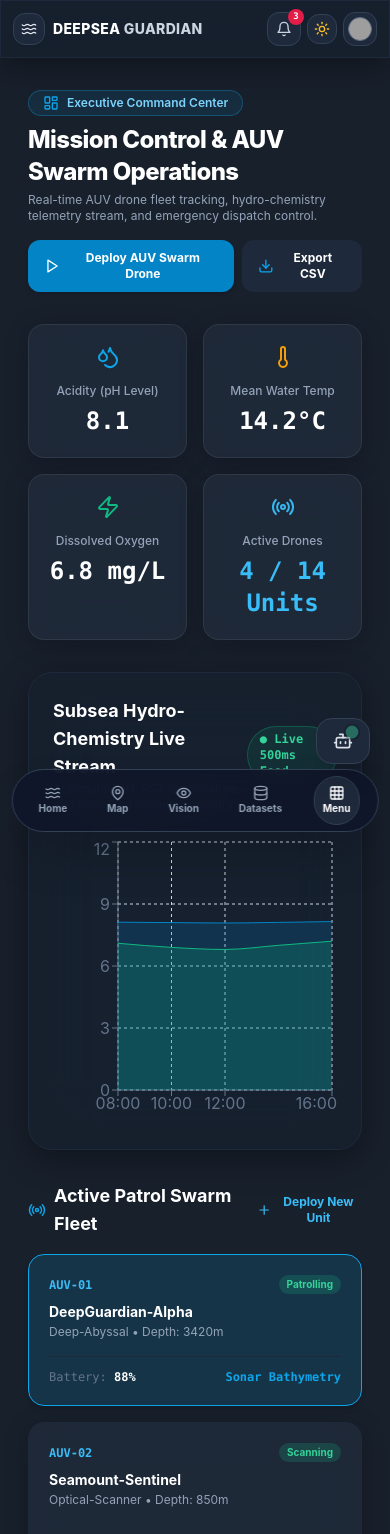
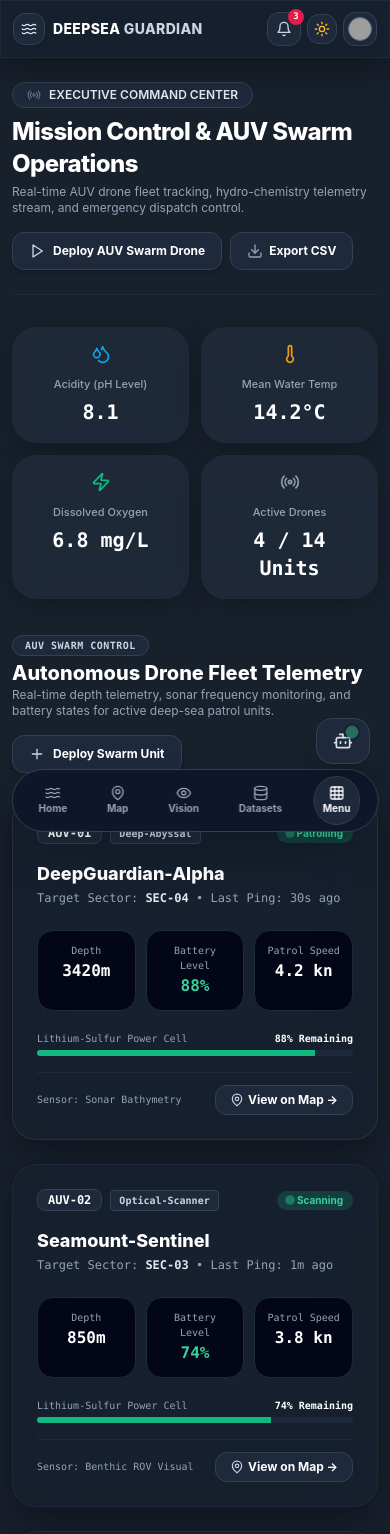
Before and after one commit to aarondeodhar-wq/deepsea-guardian, a Next.js app: page /dashboard in a window 390 px wide. Shown: the top 1534 px of the page. Built offline with nearby package versions, Linux system fonts and the light colour scheme; grey boxes are pictures that could not be loaded.

Commit message:
Upgrade Drone Fleet Telemetry cards with battery progress meters and convert crisis hotlines to matte slate charcoal badges

```diff
--- a/app/dashboard/page.tsx
+++ b/app/dashboard/page.tsx
@@ -17,7 +17,11 @@ import {
   Compass,
   Droplets,
   Thermometer,
-  FileSpreadsheet
+  FileSpreadsheet,
+  MapPin,
+  Battery,
+  Navigation,
+  Cpu
 } from 'lucide-react';
 import { ResponsiveContainer, AreaChart, Area, XAxis, YAxis, Tooltip, CartesianGrid } from 'recharts';
 import { droneFleet, oceanSectors, smartAlerts, systemOverview, exportDatasetAsFile } from '@/lib/mock-data';
@@ -36,14 +40,14 @@ export default function DashboardPage() {
   ];
 
   return (
-    <div className="py-8 px-4 sm:px-6 lg:px-8 max-w-7xl mx-auto space-y-8">
+    <div className="py-6 sm:py-8 space-y-8 text-slate-900 dark:text-slate-100">
 
       {/* Header */}
-      <div className="flex flex-col md:flex-row items-start md:items-center justify-between gap-4">
+      <div className="flex flex-col md:flex-row items-start md:items-center justify-between gap-4 pb-6 border-b border-slate-200 dark:border-slate-800">
         <div>
-          <div className="inline-flex items-center gap-2 px-3.5 py-1 rounded-full bg-sky-500/10 border border-sky-500/30 text-sky-700 dark:text-sky-300 text-xs font-semibold mb-2">
-            <LayoutDashboard className="w-4 h-4 text-sky-500" />
-            <span>Executive Command Center</span>
+          <div className="inline-flex items-center gap-2 px-3.5 py-1 rounded-full bg-slate-200 dark:bg-slate-800 border border-slate-300 dark:border-slate-700 text-slate-800 dark:text-slate-200 text-xs font-semibold mb-2">
+            <Radio className="w-3.5 h-3.5 text-slate-500 animate-pulse" />
+            <span>EXECUTIVE COMMAND CENTER</span>
           </div>
           <h1 className="text-2xl sm:text-4xl font-extrabold text-slate-900 dark:text-white tracking-tight">
             Mission Control & AUV Swarm Operations
@@ -57,17 +61,17 @@ export default function DashboardPage() {
           {/* Drone Deploy Trigger */}
           <button
             onClick={() => setIsDeployModalOpen(true)}
-            className="px-4 py-2.5 rounded-xl bg-sky-600 hover:bg-sky-700 text-white font-bold text-xs shadow-md transition-all flex items-center gap-2 ios-spring"
+            className="px-4 py-2.5 rounded-xl bg-slate-800 hover:bg-slate-700 text-white font-bold text-xs border border-slate-700 shadow-md transition-all flex items-center gap-2"
           >
-            <Play className="w-4 h-4" />
+            <Play className="w-4 h-4 text-slate-300" />
             <span>Deploy AUV Swarm Drone</span>
           </button>
 
           <button
             onClick={() => exportDatasetAsFile('Mission_Control_Telemetry', 'CSV')}
-            className="px-4 py-2.5 rounded-xl bg-slate-200 dark:bg-slate-800 text-slate-900 dark:text-white font-bold text-xs hover:bg-slate-300 dark:hover:bg-slate-700 transition-all flex items-center gap-1.5"
+            className="px-4 py-2.5 rounded-xl bg-slate-200 dark:bg-slate-800 text-slate-900 dark:text-white font-bold text-xs hover:bg-slate-300 dark:hover:bg-slate-700 border border-slate-300 dark:border-slate-700 transition-all flex items-center gap-1.5"
           >
-            <Download className="w-4 h-4 text-sky-500" />
+            <Download className="w-4 h-4 text-slate-400" />
             <span>Export CSV</span>
           </button>
         </div>
@@ -80,49 +84,161 @@ export default function DashboardPage() {
       />
 
       {/* Key Metrics Row */}
-      <div className="grid grid-cols-2 md:grid-cols-4 gap-4">
+      <div className="grid grid-cols-2 md:grid-cols-4 gap-3 sm:gap-4">
 
-        <div className="p-5 rounded-2xl glass-card text-center">
-          <Droplets className="w-6 h-6 mx-auto text-sky-500 mb-2" />
-          <span className="text-xs text-slate-500 dark:text-slate-400 font-medium">Acidity (pH Level)</span>
-          <p className="text-2xl font-extrabold text-slate-900 dark:text-white font-mono mt-1">
+        <div className="p-4 sm:p-5 rounded-3xl glass-card text-center border border-slate-200 dark:border-slate-800">
+          <Droplets className="w-5 h-5 mx-auto text-sky-500 mb-1.5" />
+          <span className="text-[11px] text-slate-500 dark:text-slate-400 font-medium">Acidity (pH Level)</span>
+          <p className="text-xl sm:text-2xl font-extrabold text-slate-900 dark:text-white font-mono mt-1">
             {systemOverview.waterQualityMetrics.ph.value}
           </p>
         </div>
 
-        <div className="p-5 rounded-2xl glass-card text-center">
-          <Thermometer className="w-6 h-6 mx-auto text-amber-500 mb-2" />
-          <span className="text-xs text-slate-500 dark:text-slate-400 font-medium">Mean Water Temp</span>
-          <p className="text-2xl font-extrabold text-slate-900 dark:text-white font-mono mt-1">
+        <div className="p-4 sm:p-5 rounded-3xl glass-card text-center border border-slate-200 dark:border-slate-800">
+          <Thermometer className="w-5 h-5 mx-auto text-amber-500 mb-1.5" />
+          <span className="text-[11px] text-slate-500 dark:text-slate-400 font-medium">Mean Water Temp</span>
+          <p className="text-xl sm:text-2xl font-extrabold text-slate-900 dark:text-white font-mono mt-1">
             {systemOverview.waterQualityMetrics.temperatureCelsius.value}°C
           </p>
         </div>
 
-        <div className="p-5 rounded-2xl glass-card text-center">
-          <Zap className="w-6 h-6 mx-auto text-emerald-500 mb-2" />
-          <span className="text-xs text-slate-500 dark:text-slate-400 font-medium">Dissolved Oxygen</span>
-          <p className="text-2xl font-extrabold text-slate-900 dark:text-white font-mono mt-1">
+        <div className="p-4 sm:p-5 rounded-3xl glass-card text-center border border-slate-200 dark:border-slate-800">
+          <Zap className="w-5 h-5 mx-auto text-emerald-500 mb-1.5" />
+          <span className="text-[11px] text-slate-500 dark:text-slate-400 font-medium">Dissolved Oxygen</span>
+          <p className="text-xl sm:text-2xl font-extrabold text-slate-900 dark:text-white font-mono mt-1">
             {systemOverview.waterQualityMetrics.dissolvedOxygenMgL.value} mg/L
           </p>
         </div>
 
-        <div className="p-5 rounded-2xl glass-card text-center">
-          <Radio className="w-6 h-6 mx-auto text-sky-400 mb-2 animate-pulse" />
-          <span className="text-xs text-slate-500 dark:text-slate-400 font-medium">Active Drones</span>
-          <p className="text-2xl font-extrabold text-sky-600 dark:text-sky-400 font-mono mt-1">
+        <div className="p-4 sm:p-5 rounded-3xl glass-card text-center border border-slate-200 dark:border-slate-800">
+          <Radio className="w-5 h-5 mx-auto text-slate-400 mb-1.5 animate-pulse" />
+          <span className="text-[11px] text-slate-500 dark:text-slate-400 font-medium">Active Drones</span>
+          <p className="text-xl sm:text-2xl font-extrabold text-slate-900 dark:text-white font-mono mt-1">
             {droneFleet.length} / 14 Units
           </p>
         </div>
 
       </div>
 
-      {/* Main Grid Operations View */}
-      <div className="grid grid-cols-1 lg:grid-cols-3 gap-8">
+      {/* SECTION: AUTONOMOUS DRONE FLEET TELEMETRY (UPGRADED MATTE CARDS & NUMBERS) */}
+      <div className="space-y-6">
 
-        {/* Left 2 Columns: Telemetry Graph & Fleet Cards */}
-        <div className="lg:col-span-2 space-y-8">
+        <div className="flex flex-col sm:flex-row items-start sm:items-center justify-between gap-4">
+          <div>
+            <span className="text-[10px] font-mono font-bold text-slate-700 dark:text-slate-300 bg-slate-200 dark:bg-slate-800 px-3 py-1 rounded-full border border-slate-300 dark:border-slate-700 uppercase tracking-wider">
+              AUV SWARM CONTROL
+            </span>
+            <h2 className="text-xl sm:text-3xl font-extrabold text-slate-900 dark:text-white mt-1">
+              Autonomous Drone Fleet Telemetry
+            </h2>
+            <p className="text-xs sm:text-sm text-slate-600 dark:text-slate-400">
+              Real-time depth telemetry, sonar frequency monitoring, and battery states for active deep-sea patrol units.
+            </p>
+          </div>
 
-          {/* Real-time Hydro-Chemistry Telemetry Graph */}
+          <button
+            onClick={() => setIsDeployModalOpen(true)}
+            className="px-4 py-2.5 rounded-xl bg-slate-800 hover:bg-slate-700 text-white font-bold text-xs border border-slate-700 transition-all flex items-center gap-2 shrink-0 shadow-md"
+          >
+            <Plus className="w-4 h-4 text-slate-300" />
+            <span>Deploy Swarm Unit</span>
+          </button>
+        </div>
+
+        {/* DRONE FLEET CARDS GRID */}
+        <div className="grid grid-cols-1 md:grid-cols-2 gap-6">
+          {droneFleet.map((drone) => (
+            <div
+              key={drone.id}
+              onClick={() => setSelectedDrone(drone)}
+              className={`p-6 rounded-3xl glass-panel border transition-all space-y-4 shadow-xl ${
+                selectedDrone.id === drone.id
+                  ? 'border-slate-500 bg-slate-900/90 text-white'
+                  : 'border-slate-200 dark:border-slate-800 hover:border-slate-600'
+              }`}
+            >
+
+              {/* Header Badges */}
+              <div className="flex items-center justify-between">
+                <div className="flex items-center gap-2">
+                  <span className="text-xs font-mono font-bold px-2.5 py-0.5 rounded-lg bg-slate-800 text-white border border-slate-700">
+                    {drone.id}
+                  </span>
+                  <span className="text-[10px] font-mono font-bold px-2 py-0.5 rounded bg-slate-200 dark:bg-slate-800 text-slate-700 dark:text-slate-300 border border-slate-300 dark:border-slate-700">
+                    {drone.type}
+                  </span>
+                </div>
+
+                <span className="px-2.5 py-0.5 rounded-full text-[10px] font-bold bg-emerald-500/20 text-emerald-600 dark:text-emerald-400 flex items-center gap-1">
+                  <span className="w-1.5 h-1.5 rounded-full bg-emerald-400 animate-ping" />
+                  {drone.status}
+                </span>
+              </div>
+
+              {/* Title & Target Sector */}
+              <div>
+                <h3 className="font-extrabold text-lg text-slate-900 dark:text-white">{drone.name}</h3>
+                <span className="text-xs text-slate-500 dark:text-slate-400 font-mono block mt-0.5">
+                  Target Sector: <strong className="text-slate-800 dark:text-slate-200">{drone.targetSector || 'SEC-01'}</strong> • Last Ping: {drone.lastPing}
+                </span>
+              </div>
+
+              {/* 3 Telemetry Metrics Display Boxes */}
+              <div className="grid grid-cols-3 gap-2.5 pt-2">
+
+                <div className="p-3 rounded-2xl bg-slate-100 dark:bg-slate-950 border border-slate-200 dark:border-slate-800 text-center">
+                  <span className="text-[10px] text-slate-500 dark:text-slate-400 font-mono block">Depth</span>
+                  <strong className="text-base sm:text-lg font-extrabold text-slate-900 dark:text-white font-mono">{drone.depthMeters}m</strong>
+                </div>
+
+                <div className="p-3 rounded-2xl bg-slate-100 dark:bg-slate-950 border border-slate-200 dark:border-slate-800 text-center">
+                  <span className="text-[10px] text-slate-500 dark:text-slate-400 font-mono block">Battery Level</span>
+                  <strong className="text-base sm:text-lg font-extrabold text-emerald-600 dark:text-emerald-400 font-mono">{drone.battery}%</strong>
+                </div>
+
+                <div className="p-3 rounded-2xl bg-slate-100 dark:bg-slate-950 border border-slate-200 dark:border-slate-800 text-center">
+                  <span className="text-[10px] text-slate-500 dark:text-slate-400 font-mono block">Patrol Speed</span>
+                  <strong className="text-base sm:text-lg font-extrabold text-slate-900 dark:text-white font-mono">{drone.speedKnots || 4.2} kn</strong>
+                </div>
+
+              </div>
+
+              {/* Battery Progress Meter Bar */}
+              <div className="space-y-1 pt-1">
+                <div className="flex justify-between text-[10px] font-mono text-slate-500 dark:text-slate-400">
+                  <span>Lithium-Sulfur Power Cell</span>
+                  <span className="font-bold text-slate-900 dark:text-white">{drone.battery}% Remaining</span>
+                </div>
+                <div className="w-full h-1.5 rounded-full bg-slate-200 dark:bg-slate-800 overflow-hidden">
+                  <div
+                    className="h-full bg-emerald-500 transition-all duration-500"
+                    style={{ width: `${drone.battery}%` }}
+                  />
+                </div>
+              </div>
+
+              {/* Card Actions */}
+              <div className="pt-3 border-t border-slate-200 dark:border-slate-800 flex items-center justify-between gap-2 text-xs">
+                <span className="text-[10px] font-mono text-slate-400 truncate">
+                  Sensor: {drone.scanType}
+                </span>
+
+                <Link
+                  href="/map"
+                  className="px-3.5 py-1.5 rounded-xl bg-slate-800 hover:bg-slate-700 text-white font-bold text-xs border border-slate-700 transition-all flex items-center gap-1"
+                >
+                  <MapPin className="w-3.5 h-3.5 text-slate-300" />
+                  <span>View on Map →</span>
+                </Link>
+              </div>
+
+            </div>
+          ))}
+        </div>
+
+      </div>
+
+      {/* Main Hydro-Chemistry Live Stream Graph */}
       <div className="p-6 sm:p-8 rounded-3xl glass-panel border border-slate-200 dark:border-slate-800 space-y-6">
         <div className="flex items-center justify-between">
           <div>
@@ -141,91 +257,17 @@ export default function DashboardPage() {
         <div className="w-full h-72">
           <ResponsiveContainer width="100%" height="100%">
             <AreaChart data={telemetryData}>
-                  <CartesianGrid strokeDasharray="3 3" stroke="#cbd5e1" />
-                  <XAxis dataKey="time" stroke="#64748b" />
-                  <YAxis stroke="#64748b" />
-                  <Tooltip contentStyle={{ backgroundColor: '#0f172a', borderColor: '#38bdf8', borderRadius: '12px', color: '#fff' }} />
-                  <Area type="monotone" dataKey="ph" name="pH Level" stroke="#0284c7" fill="#0284c7" fillOpacity={0.2} />
+              <CartesianGrid strokeDasharray="3 3" stroke="#334155" />
+              <XAxis dataKey="time" stroke="#94a3b8" />
+              <YAxis stroke="#94a3b8" />
+              <Tooltip contentStyle={{ backgroundColor: '#18202c', borderColor: '#475569', borderRadius: '12px', color: '#fff' }} />
+              <Area type="monotone" dataKey="ph" name="pH Level" stroke="#38bdf8" fill="#38bdf8" fillOpacity={0.2} />
               <Area type="monotone" dataKey="do" name="Dissolved Oxygen (mg/L)" stroke="#10B981" fill="#10B981" fillOpacity={0.2} />
             </AreaChart>
           </ResponsiveContainer>
         </div>
       </div>
 
-          {/* Active AUV Patrol Swarm Drones Cards */}
-          <div className="space-y-4">
-            <div className="flex items-center justify-between">
-              <h3 className="font-bold text-lg text-slate-900 dark:text-white flex items-center gap-2">
-                <Radio className="w-5 h-5 text-sky-500" />
-                <span>Active Patrol Swarm Fleet</span>
-              </h3>
-
-              <button
-                onClick={() => setIsDeployModalOpen(true)}
-                className="text-xs font-bold text-sky-600 dark:text-sky-400 hover:underline flex items-center gap-1"
-              >
-                <Plus className="w-4 h-4" />
-                <span>Deploy New Unit</span>
-              </button>
-            </div>
-
-            <div className="grid grid-cols-1 md:grid-cols-2 gap-4">
-              {droneFleet.map((drone) => (
-                <div
-                  key={drone.id}
-                  onClick={() => setSelectedDrone(drone)}
-                  className={`p-5 rounded-2xl cursor-pointer transition-all border ${
-                    selectedDrone.id === drone.id
-                      ? 'bg-sky-500/15 border-sky-500 shadow-md'
-                      : 'glass-card border-slate-200 dark:border-slate-800'
-                  }`}
-                >
-                  <div className="flex items-center justify-between mb-2">
-                    <span className="text-xs font-mono font-bold text-sky-600 dark:text-sky-400">{drone.id}</span>
-                    <span className="px-2 py-0.5 rounded-full text-[10px] font-bold bg-emerald-500/20 text-emerald-600 dark:text-emerald-400">
-                      {drone.status}
-                    </span>
-                  </div>
-
-                  <h4 className="font-bold text-sm text-slate-900 dark:text-white">{drone.name}</h4>
-                  <p className="text-xs text-slate-500 dark:text-slate-400 mt-0.5">{drone.type} • Depth: {drone.depthMeters}m</p>
-
-                  <div className="mt-4 flex items-center justify-between text-xs font-mono pt-3 border-t border-slate-200 dark:border-slate-800">
-                    <span className="text-slate-500">Battery: <strong className="text-slate-900 dark:text-white">{drone.battery}%</strong></span>
-                    <span className="text-sky-500 font-bold">{drone.scanType}</span>
-                  </div>
-                </div>
-              ))}
-            </div>
-          </div>
-
-        </div>
-
-        {/* Right Column: Emergency Alerts & Action Panel */}
-        <div className="space-y-6">
-          <div className="p-6 rounded-3xl glass-panel border border-slate-200 dark:border-slate-800 space-y-4">
-            <h3 className="font-bold text-base text-slate-900 dark:text-white flex items-center gap-2">
-              <ShieldAlert className="w-5 h-5 text-rose-500" />
-              <span>Active Emergency Alerts</span>
-            </h3>
-
-            <div className="space-y-3">
-              {smartAlerts.map((alert) => (
-                <div key={alert.id} className="p-4 rounded-2xl bg-rose-500/10 border border-rose-500/30 text-xs space-y-2">
-                  <div className="flex items-center justify-between">
-                    <span className="font-bold text-rose-600 dark:text-rose-400">{alert.severity.toUpperCase()}</span>
-                    <span className="text-[10px] text-slate-500 font-mono">{alert.timestamp}</span>
-                  </div>
-                  <h4 className="font-bold text-slate-900 dark:text-white">{alert.title}</h4>
-                  <p className="text-slate-600 dark:text-slate-300 text-[11px] leading-relaxed">{alert.description}</p>
-                </div>
-              ))}
-            </div>
-          </div>
-        </div>
-
-      </div>
-
     </div>
   );
 }
--- a/app/page.tsx
+++ b/app/page.tsx
@@ -120,12 +120,12 @@ export default function HomePage() {
   ];
 
   const emergencyHotlines = [
-    { agency: 'US Coast Guard Command', number: '+1 (800) 424-8802', region: 'Americas & Atlantic', flag: '🇺🇸' },
-    { agency: 'UN Environment Program', number: '+41 22 917 8111', region: 'Global Marine Crisis', flag: '🌐' },
-    { agency: 'EMSA European Safety Agency', number: '+351 21 120 9200', region: 'Europe & Med', flag: '🇪🇺' },
-    { agency: 'AMSA Maritime Safety Authority', number: '+61 2 6279 5000', region: 'Indo-Pacific & Reefs', flag: '🇦🇺' },
-    { agency: 'Japan Coast Guard Crisis Line', number: '+81 3 3591 6361', region: 'Pacific Trench Sector', flag: '🇯🇵' },
-    { agency: 'UK Maritime & Coastguard', number: '+44 20 3817 2000', region: 'North Sea & Ridge', flag: '🇬🇧' },
+    { agency: 'US Coast Guard Command', number: '+1 (800) 424-8802', region: 'Americas & Atlantic', code: 'US Command' },
+    { agency: 'UN Environment Program', number: '+41 22 917 8111', region: 'Global Marine Crisis', code: 'UN Global' },
+    { agency: 'EMSA European Safety Agency', number: '+351 21 120 9200', region: 'Europe & Med', code: 'EU Safety' },
+    { agency: 'AMSA Maritime Safety Authority', number: '+61 2 6279 5000', region: 'Indo-Pacific & Reefs', code: 'AU Pacific' },
+    { agency: 'Japan Coast Guard Crisis Line', number: '+81 3 3591 6361', region: 'Pacific Trench Sector', code: 'JP Trench' },
+    { agency: 'UK Maritime & Coastguard', number: '+44 20 3817 2000', region: 'North Sea & Ridge', code: 'UK Agency' },
   ];
 
   return (
@@ -437,7 +437,7 @@ export default function HomePage() {
         </div>
       </section>
 
-      {/* SECTION 5: EXPANDED 24/7 INTERNATIONAL MARITIME EMERGENCY HELPLINES & NUMBERS */}
+      {/* SECTION 5: EXPANDED MATTE SLATE EMERGENCY HELPLINES */}
       <section className="w-full">
         <div className="p-6 sm:p-10 rounded-3xl bg-slate-900 text-white space-y-8 shadow-2xl border border-slate-800">
 
@@ -460,7 +460,7 @@ export default function HomePage() {
 
             <Link
               href="/contact"
-              className="px-6 py-3 rounded-2xl bg-rose-600 hover:bg-rose-700 text-white font-bold text-xs shadow-lg transition-all shrink-0"
+              className="px-6 py-3 rounded-2xl bg-slate-800 hover:bg-slate-700 text-white font-bold text-xs border border-slate-700 shadow-md transition-all shrink-0"
             >
               Contact Full Incident Desk →
             </Link>
@@ -473,39 +473,41 @@ export default function HomePage() {
             </div>
           )}
 
-          {/* 6 INTERNATIONAL HOTLINE NUMBERS GRID */}
+          {/* 6 INTERNATIONAL HOTLINE NUMBERS GRID (MATTE SLATE STYLING) */}
           <div className="grid grid-cols-1 sm:grid-cols-2 lg:grid-cols-3 gap-4">
             {emergencyHotlines.map((hotline, idx) => (
               <div
                 key={idx}
-                className="p-4.5 rounded-2xl bg-slate-950 border border-slate-800 hover:border-slate-700 transition-all flex flex-col justify-between space-y-3"
+                className="p-5 rounded-3xl bg-slate-950/90 border border-slate-800 hover:border-slate-700 transition-all flex flex-col justify-between space-y-4 shadow-lg"
               >
                 <div className="flex items-center justify-between">
-                  <span className="text-lg">{hotline.flag}</span>
-                  <span className="text-[10px] font-mono font-bold px-2 py-0.5 rounded bg-slate-900 text-slate-300 border border-slate-800">
+                  <span className="text-[10px] font-mono font-extrabold px-2.5 py-0.5 rounded bg-slate-800 text-slate-200 border border-slate-700">
+                    {hotline.code}
+                  </span>
+                  <span className="text-[10px] font-mono text-slate-400">
                     {hotline.region}
                   </span>
                 </div>
 
                 <div>
-                  <h4 className="font-bold text-xs text-white">{hotline.agency}</h4>
-                  <span className="font-mono text-sm sm:text-base font-extrabold text-rose-400 block mt-1">
+                  <h4 className="font-bold text-xs text-slate-200">{hotline.agency}</h4>
+                  <span className="font-mono text-base sm:text-lg font-extrabold text-rose-400 block mt-1">
                     {hotline.number}
                   </span>
                 </div>
 
-                <div className="pt-2 border-t border-slate-900 flex items-center justify-between gap-2">
+                <div className="pt-3 border-t border-slate-900 flex items-center justify-between gap-2">
                   <a
                     href={`tel:${hotline.number.replace(/[^0-9+]/g, '')}`}
-                    className="flex-1 py-1.5 rounded-xl bg-rose-600 hover:bg-rose-700 text-white font-bold text-[11px] transition-all text-center flex items-center justify-center gap-1.5"
+                    className="flex-1 py-2 rounded-xl bg-slate-800 hover:bg-slate-700 text-white font-bold text-xs transition-all border border-slate-700 text-center flex items-center justify-center gap-1.5"
                   >
-                    <Phone className="w-3.5 h-3.5" />
+                    <Phone className="w-3.5 h-3.5 text-rose-400" />
                     <span>Call Hotline</span>
                   </a>
 
                   <button
                     onClick={() => handleCopyNumber(hotline.number, hotline.agency)}
-                    className="p-2 rounded-xl bg-slate-800 hover:bg-slate-700 text-slate-300 hover:text-white transition-all border border-slate-700"
+                    className="p-2.5 rounded-xl bg-slate-800 hover:bg-slate-700 text-slate-300 hover:text-white transition-all border border-slate-700"
                     title="Copy Phone Number"
                   >
                     <Copy className="w-3.5 h-3.5" />
```
Lines whose indentation alone changed are shown as unchanged.
